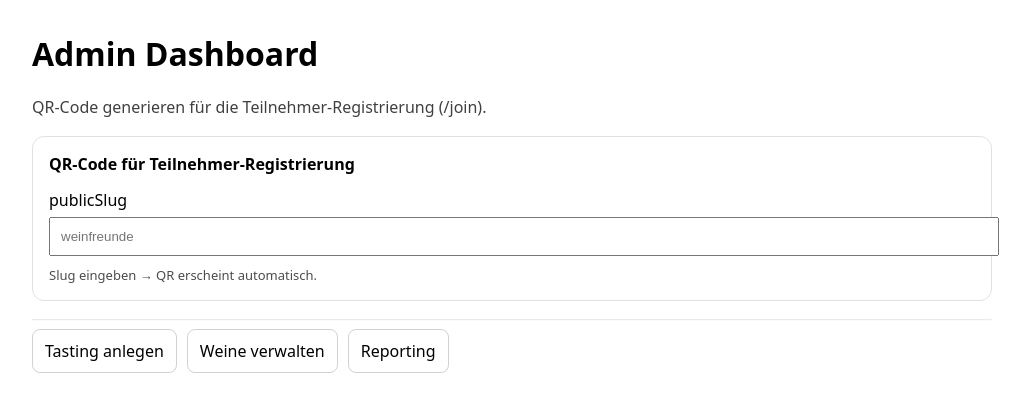
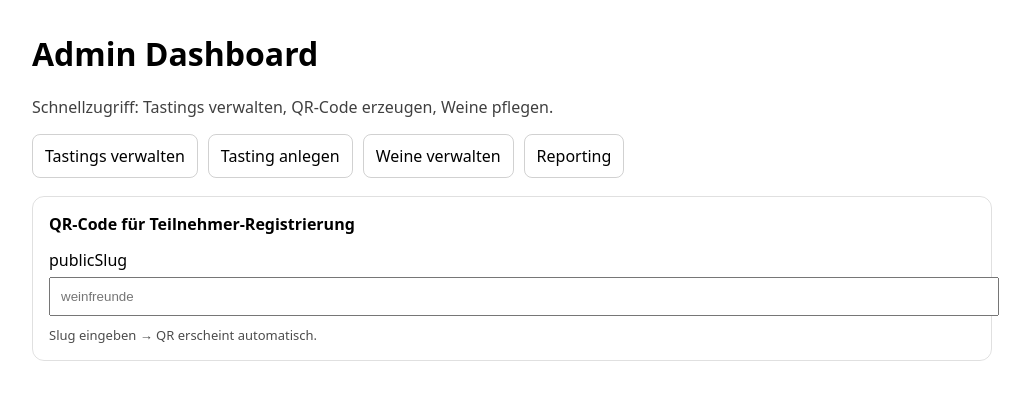
Before and after one commit to jochenwiener71/Weinfreunde-app, a Next.js app: page /admin in a window 1280 px wide. Shown: the top 412 px of the page, without its empty margins (0-1030 px from the left). Built offline with nearby package versions, Linux system fonts and the light colour scheme.

Commit message:
Update page.tsx

```diff
--- a/app/admin/page.tsx
+++ b/app/admin/page.tsx
@@ -1,5 +1,6 @@
 "use client";
 
+import Link from "next/link";
 import { useMemo, useState } from "react";
 
 function encode(s: string) {
@@ -17,7 +18,6 @@ export default function AdminPage() {
 
   const qrUrl = useMemo(() => {
     if (!joinUrl) return "";
-    // QR als Bild ohne Library
     return `https://api.qrserver.com/v1/create-qr-code/?size=320x320&data=${encode(joinUrl)}`;
   }, [joinUrl]);
 
@@ -26,7 +26,6 @@ export default function AdminPage() {
       await navigator.clipboard.writeText(text);
       alert("Link kopiert ✅");
     } catch {
-      // iOS/Safari fallback
       prompt("Kopiere den Link:", text);
     }
   }
@@ -43,9 +42,65 @@ export default function AdminPage() {
       <h1 style={{ marginTop: 0 }}>Admin Dashboard</h1>
 
       <p style={{ marginTop: 6, opacity: 0.75 }}>
-        QR-Code generieren für die Teilnehmer-Registrierung (/join).
+        Schnellzugriff: Tastings verwalten, QR-Code erzeugen, Weine pflegen.
       </p>
 
+      {/* ✅ QUICK LINKS / BUTTONS */}
+      <section style={{ marginTop: 16, display: "flex", gap: 10, flexWrap: "wrap" }}>
+        <Link
+          href="/admin/tastings"
+          style={{
+            padding: "10px 12px",
+            border: "1px solid rgba(0,0,0,0.18)",
+            borderRadius: 8,
+            textDecoration: "none",
+            color: "inherit",
+          }}
+        >
+          Tastings verwalten
+        </Link>
+
+        <Link
+          href="/admin/create"
+          style={{
+            padding: "10px 12px",
+            border: "1px solid rgba(0,0,0,0.18)",
+            borderRadius: 8,
+            textDecoration: "none",
+            color: "inherit",
+          }}
+        >
+          Tasting anlegen
+        </Link>
+
+        <Link
+          href="/admin/wines"
+          style={{
+            padding: "10px 12px",
+            border: "1px solid rgba(0,0,0,0.18)",
+            borderRadius: 8,
+            textDecoration: "none",
+            color: "inherit",
+          }}
+        >
+          Weine verwalten
+        </Link>
+
+        <Link
+          href="/admin/reporting"
+          style={{
+            padding: "10px 12px",
+            border: "1px solid rgba(0,0,0,0.18)",
+            borderRadius: 8,
+            textDecoration: "none",
+            color: "inherit",
+          }}
+        >
+          Reporting
+        </Link>
+      </section>
+
+      {/* ✅ QR BOX */}
       <section
         style={{
           marginTop: 18,
@@ -124,49 +179,6 @@ export default function AdminPage() {
           </>
         )}
       </section>
-
-      <hr style={{ marginTop: 18, opacity: 0.2 }} />
-
-      <section style={{ display: "flex", gap: 10, flexWrap: "wrap" }}>
-        <a
-          href="/admin/create"
-          style={{
-            padding: "10px 12px",
-            border: "1px solid rgba(0,0,0,0.18)",
-            borderRadius: 8,
-            textDecoration: "none",
-            color: "inherit",
-          }}
-        >
-          Tasting anlegen
-        </a>
-
-        <a
-          href="/admin/wines"
-          style={{
-            padding: "10px 12px",
-            border: "1px solid rgba(0,0,0,0.18)",
-            borderRadius: 8,
-            textDecoration: "none",
-            color: "inherit",
-          }}
-        >
-          Weine verwalten
-        </a>
-
-        <a
-          href="/admin/reporting"
-          style={{
-            padding: "10px 12px",
-            border: "1px solid rgba(0,0,0,0.18)",
-            borderRadius: 8,
-            textDecoration: "none",
-            color: "inherit",
-          }}
-        >
-          Reporting
-        </a>
-      </section>
     </main>
   );
 }
```
